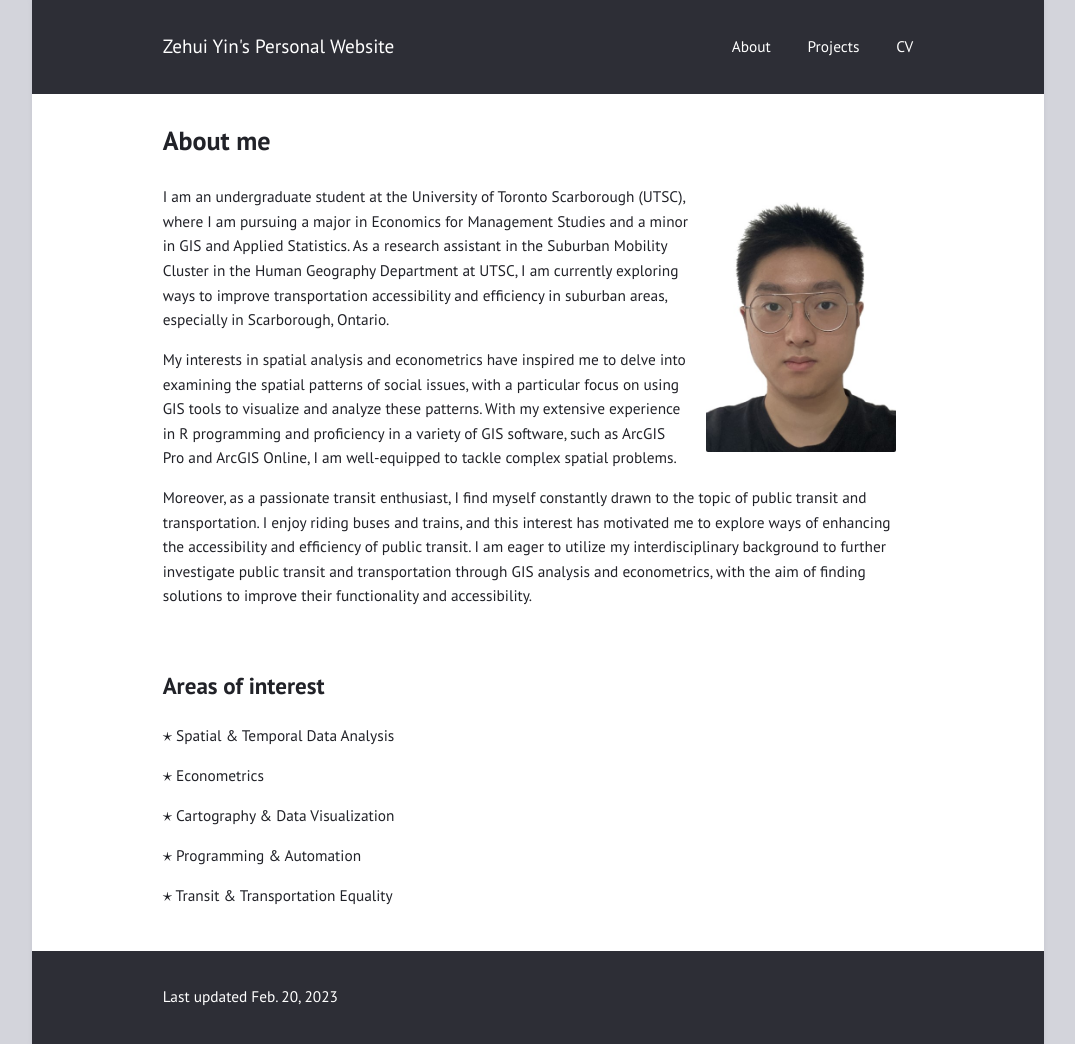
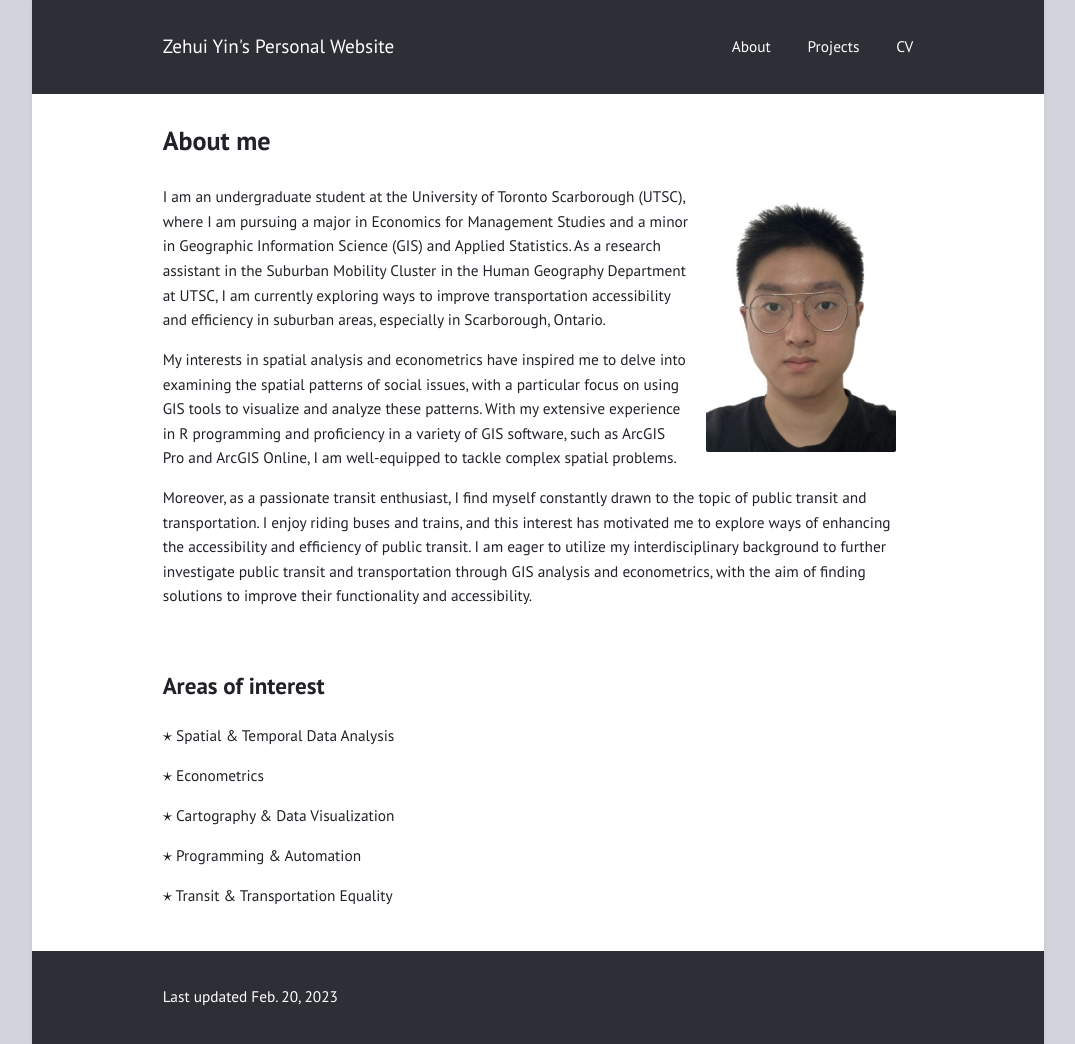
Before and after one commit to zehuiyin/personal_website_jekyll, a Jekyll site: the page built from index.md, in a window 1280 px wide. Shown: the whole page, without its empty margins (102-1177 px from the left). Built offline with Jekyll 4.4.1, drawn with Linux system fonts in a browser that asks for light colours.

Commit message:
Update index.md

```diff
--- a/index.md
+++ b/index.md
@@ -6,7 +6,7 @@ mathjax: true
 
 <img align="right" width="190" height="228" src="images/Headshot.jpg" style="vertical-align:middle;margin: 0px 17px">
 
-<p style="text-align: left;">I am an undergraduate student at the University of Toronto Scarborough (UTSC), where I am pursuing a major in Economics for Management Studies and a minor in GIS and Applied Statistics. As a research assistant in the Suburban Mobility Cluster in the Human Geography Department at UTSC, I am currently exploring ways to improve transportation accessibility and efficiency in suburban areas, especially in Scarborough, Ontario.</p>
+<p style="text-align: left;">I am an undergraduate student at the University of Toronto Scarborough (UTSC), where I am pursuing a major in Economics for Management Studies and a minor in Geographic Information Science (GIS) and Applied Statistics. As a research assistant in the Suburban Mobility Cluster in the Human Geography Department at UTSC, I am currently exploring ways to improve transportation accessibility and efficiency in suburban areas, especially in Scarborough, Ontario.</p>
 
 <p style="text-align: left;">My interests in spatial analysis and econometrics have inspired me to delve into examining the spatial patterns of social issues, with a particular focus on using GIS tools to visualize and analyze these patterns. With my extensive experience in R programming and proficiency in a variety of GIS software, such as ArcGIS Pro and ArcGIS Online, I am well-equipped to tackle complex spatial problems.</p>
 
```
